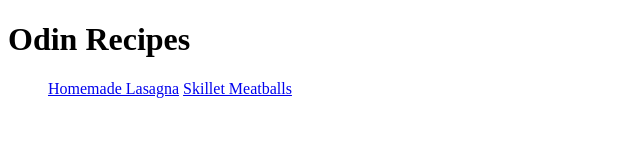
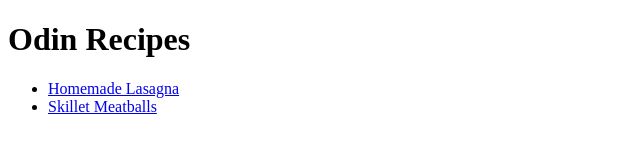
Before and after one commit to MatthewVall/odin-recipes, a plain HTML site: page index.html in a window 1280 px wide. Shown: the whole page, without its empty margins (0-640 px from the left). Drawn offline with Linux system fonts and the light colour scheme.

Commit message:
Fix:missing <li> were added

```diff
--- a/index.html
+++ b/index.html
@@ -8,8 +8,8 @@
     <body>
         <h1>Odin Recipes</h1>
         <ul>
-            <a href="recipes/lasagna.html">Homemade Lasagna</a>
-            <a href="recipes/skilletmeatballs.html">Skillet Meatballs</a>
+            <li><a href="recipes/lasagna.html">Homemade Lasagna</a></li>
+            <li><a href="recipes/skilletmeatballs.html">Skillet Meatballs</a></li>
         </ul>
     </body>
 </html>
```
